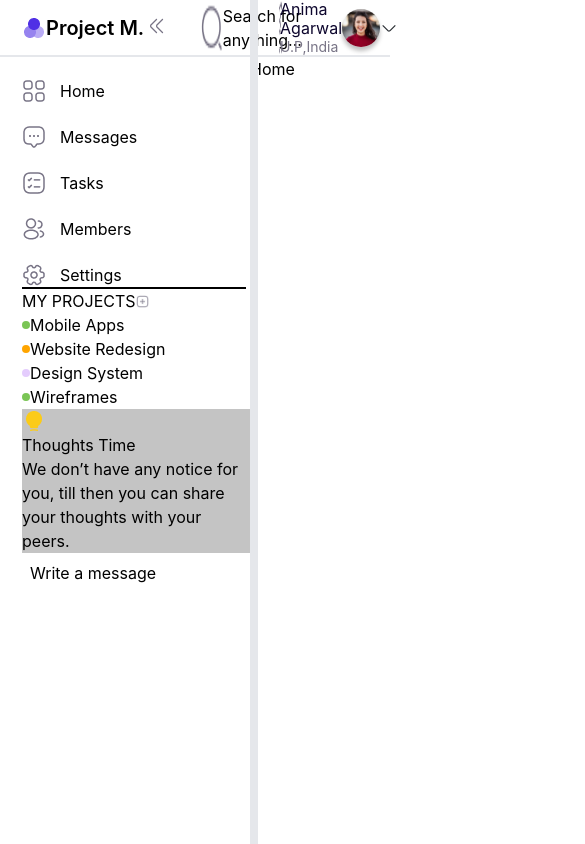
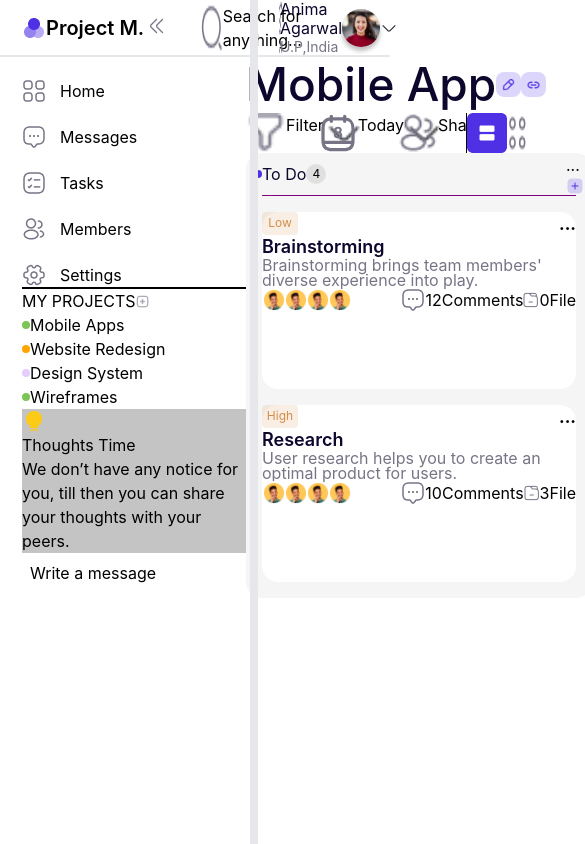
Before and after one commit to abtyagi15/mercor, a React (Create React App) app: page / in a window 390 px wide. Shown: the top 844 px of the page, 585 px wide, since content can reach past the window. Built offline with nearby package versions, Linux system fonts and the light colour scheme.

Commit message:
changed the default route from home to mobile app

```diff
--- a/src/App.js
+++ b/src/App.js
@@ -11,12 +11,12 @@ function App() {
     <>
       <Layout>
         <Routes>
-          <Route path='/' element={<Home/>}/>
+          <Route path='/home' element={<Home/>}/>
           <Route path='/messages' element={<Messages/>}/>
           <Route path='/tasks' element={<Tasks/>}/>
           <Route path='/members' element={<Members/>}/>
           <Route path='/settings' element={<Settings/>}/>
-          <Route path='/mobile-apps' element={<MobileApp/>} />
+          <Route path='/' element={<MobileApp/>} />
         </Routes>
 
       </Layout>
```
